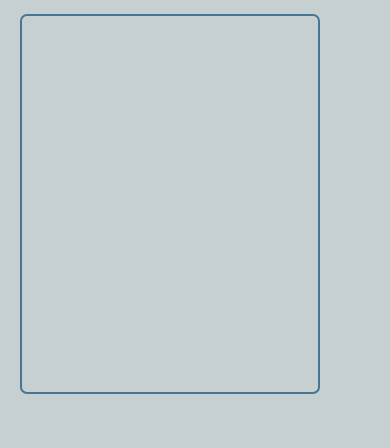
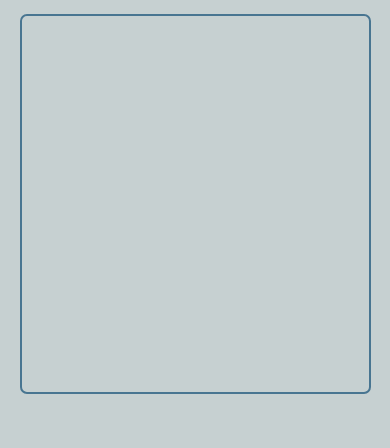
Before and after one commit to quavo19/Leaderboard, a website built with webpack: page src/index.html in a window 390 px wide. Shown: the part 396-844 px from the top of the page. Built offline with nearby package versions, Linux system fonts and the light colour scheme.

Commit message:
remove with in score container

```diff
--- a/src/style.css
+++ b/src/style.css
@@ -224,7 +224,6 @@ button {
   }
 
   .score {
-    width: 70vw;
     order: 4;
   }
 
```
